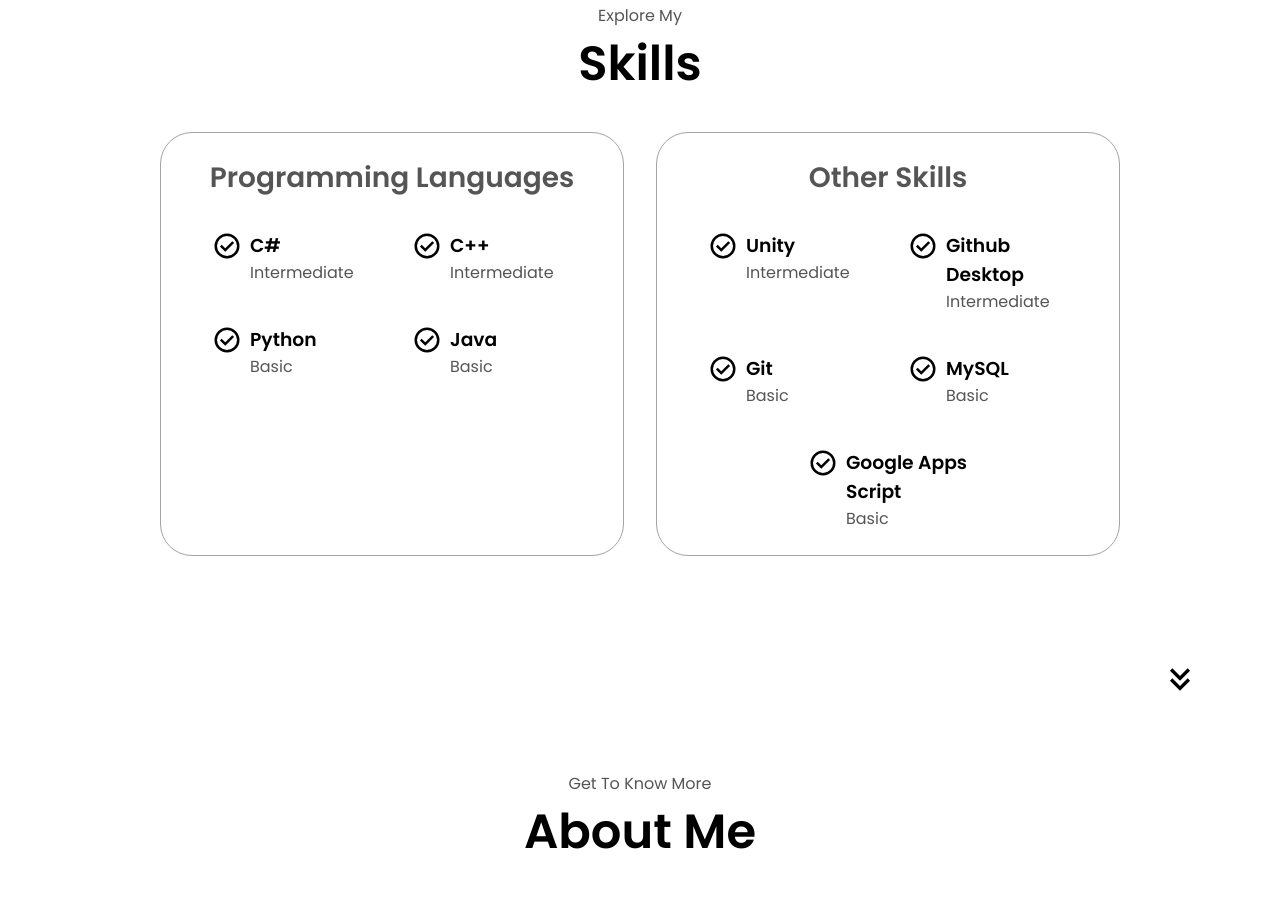
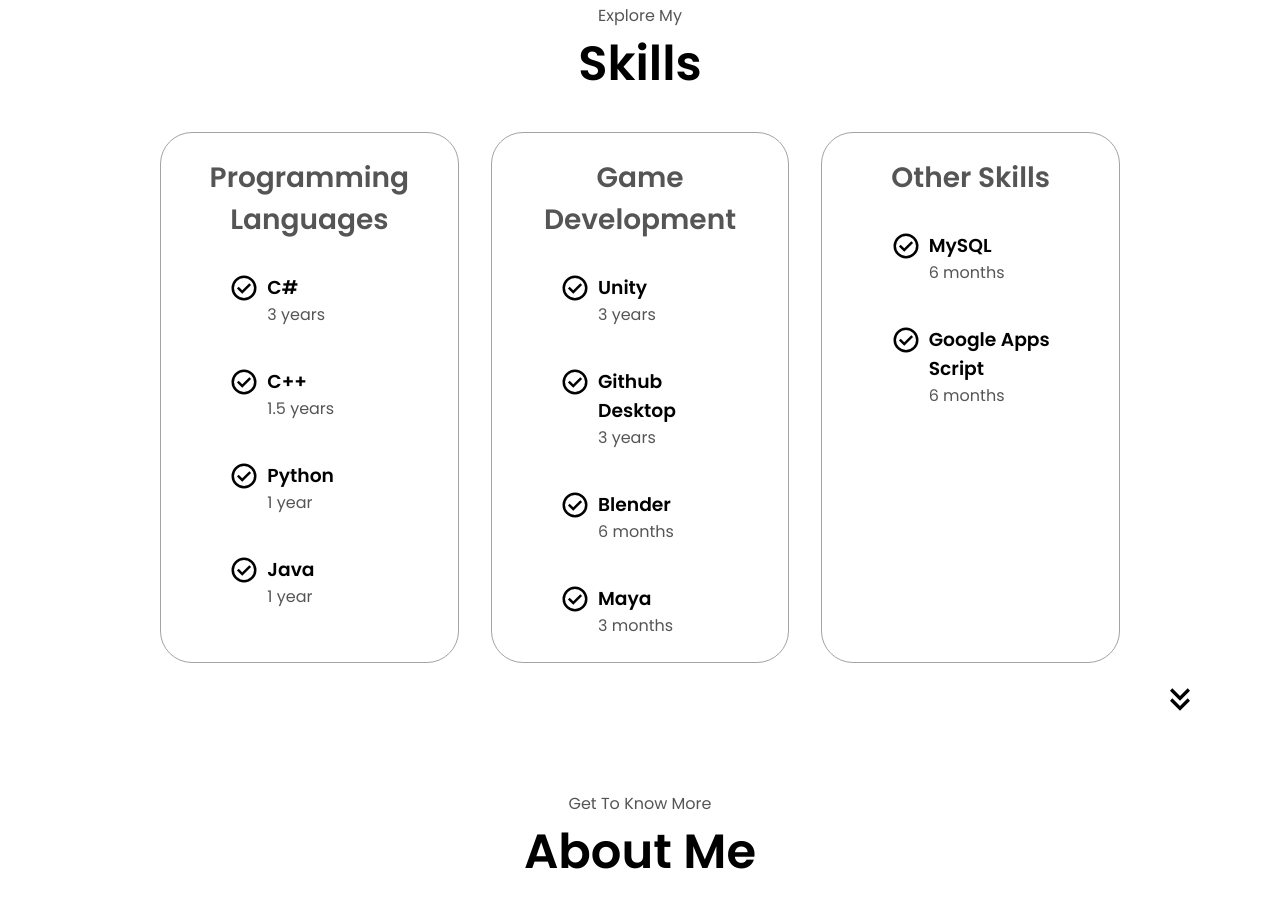
Before and after one commit to charoodle/charoodle.github.io, a plain HTML site: page index.html in a window 1280 px wide. Shown: the part 4756-5670 px from the top of the page. Drawn offline with Linux system fonts and the light colour scheme.

Commit message:
Replaced vague experience range with specific year/month count for skills

```diff
--- a/index.html
+++ b/index.html
@@ -255,28 +255,61 @@
                             <img src="assets/checkmark.svg" alt="Checkmark Icon" class="icon" />
                             <div>
                                 <h3>C#</h3>
-                                <p>Intermediate</p>
+                                <p>3 years</p>
                             </div>
                         </article>
                         <article>
                             <img src="assets/checkmark.svg" alt="Checkmark Icon" class="icon" />
                             <div>
                                 <h3>C++</h3>
-                                <p>Intermediate</p>
+                                <p>1.5 years</p>
                             </div>
                         </article>
                         <article>
                             <img src="assets/checkmark.svg" alt="Checkmark Icon" class="icon" />
                             <div>
                                 <h3>Python</h3>
-                                <p>Basic</p>
+                                <p>1 year</p>
                             </div>
                         </article>
                         <article>
                             <img src="assets/checkmark.svg" alt="Checkmark Icon" class="icon" />
                             <div>
                                 <h3>Java</h3>
-                                <p>Basic</p>
+                                <p>1 year</p>
+                            </div>
+                        </article>
+                    </div>
+                </div>
+                <div class="details-container experience-box">
+                    <h2 class="experience-sub-title">Game Development</h2>
+                    <div class="article-container">
+                        <article>
+                            <img src="assets/checkmark.svg" alt="Checkmark Icon" class="icon" />
+                            <div>
+                                <h3>Unity</h3>
+                                <p>3 years</p>
+                            </div>
+                        </article>
+                        <article>
+                            <img src="assets/checkmark.svg" alt="Checkmark Icon" class="icon" />
+                            <div>
+                                <h3>Github Desktop</h3>
+                                <p>3 years</p>
+                            </div>
+                        </article>
+                        <article>
+                            <img src="assets/checkmark.svg" alt="Checkmark Icon" class="icon" />
+                            <div>
+                                <h3>Blender</h3>
+                                <p>6 months</p>
+                            </div>
+                        </article>
+                        <article>
+                            <img src="assets/checkmark.svg" alt="Checkmark Icon" class="icon" />
+                            <div>
+                                <h3>Maya</h3>
+                                <p>3 months</p>
                             </div>
                         </article>
                     </div>
@@ -287,36 +320,15 @@
                         <article>
                             <img src="assets/checkmark.svg" alt="Checkmark Icon" class="icon" />
                             <div>
-                                <h3>Unity</h3>
-                                <p>Intermediate</p>
-                            </div>
-                        </article>
-                        <article>
-                            <img src="assets/checkmark.svg" alt="Checkmark Icon" class="icon" />
-                            <div>
-                                <h3>Github Desktop</h3>
-                                <p>Intermediate</p>
-                            </div>
-                        </article>
-                        <article>
-                            <img src="assets/checkmark.svg" alt="Checkmark Icon" class="icon" />
-                            <div>
-                                <h3>Git</h3>
-                                <p>Basic</p>
-                            </div>
-                        </article>
-                        <article>
-                            <img src="assets/checkmark.svg" alt="Checkmark Icon" class="icon" />
-                            <div>
                                 <h3>MySQL</h3>
-                                <p>Basic</p>
+                                <p>6 months</p>
                             </div>
                         </article>
                         <article>
                             <img src="assets/checkmark.svg" alt="Checkmark Icon" class="icon" />
                             <div>
                                 <h3>Google Apps Script</h3>
-                                <p>Basic</p>
+                                <p>6 months</p>
                             </div>
                         </article>
                     </div>
```
